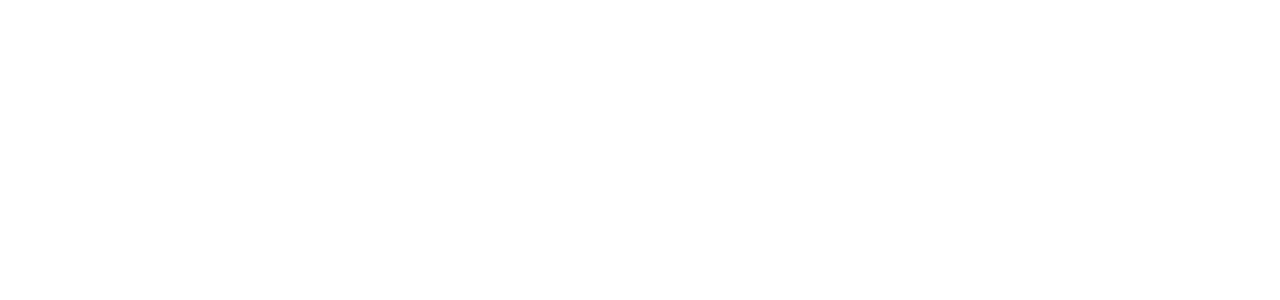
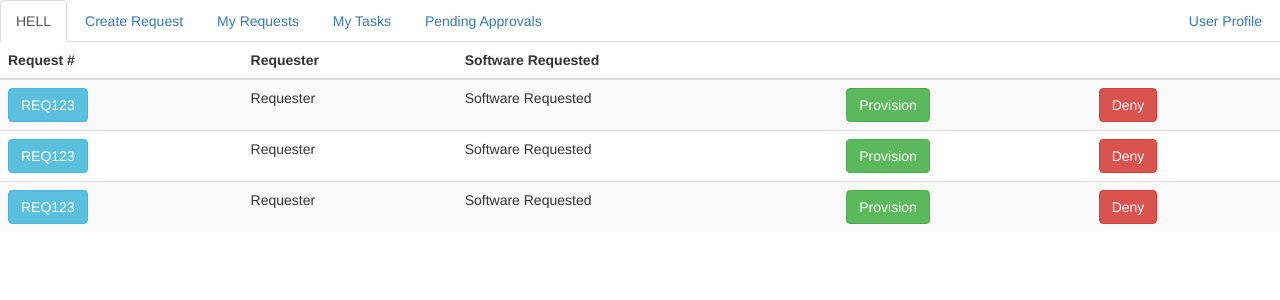
Before and after one commit to OmegaHelix/ENSE470, a PHP site: page /analysttasklist.php in a window 1280 px wide. Before the commit the part shown is empty. Shown: the top 300 px of the page. Run offline with PHP 8.4, Linux system fonts and the light colour scheme; some libraries are stand-ins or nearby versions.

Commit message:
added bootstrap, started analyst task list and form
started work on analyst task page.
Added html wrapper to footer and header files to work on table contents.
worked on form

```diff
--- a/source/frontend/pages/allusers/footer.php
+++ b/source/frontend/pages/allusers/footer.php
@@ -1,10 +1,11 @@
-<?
+<?php
 /**
  *
  * The footer file is to generate the contents of the footer of the document.
  *
- *
- *
  */
 
 ?>
+
+</body>
+</html>
--- a/source/frontend/pages/allusers/header.php
+++ b/source/frontend/pages/allusers/header.php
@@ -1,9 +1,32 @@
-<?
+<!DOCTYPE html>
+<html lang="en">
+<head>
+    <meta charset="UTF-8">
+    <meta name="viewport" content="width=device-width, initial-scale=1, shrink-to-fit=no">
+    <meta http-equiv="X-UA-Compatible" content="ie=edge">
+    <link rel="stylesheet" href="https://maxcdn.bootstrapcdn.com/bootstrap/3.3.7/css/bootstrap.min.css">
+    <link rel="stylesheet" href="https://cdnjs.cloudflare.com/ajax/libs/bootstrap-select/1.12.1/css/bootstrap-select.css" />
+    <script src="https://ajax.googleapis.com/ajax/libs/jquery/1.12.4/jquery.min.js"></script>
+    <script src="https://maxcdn.bootstrapcdn.com/bootstrap/3.3.7/js/bootstrap.min.js"></script>
+    <script src="https://cdnjs.cloudflare.com/ajax/libs/bootstrap-select/1.12.1/js/bootstrap-select.js"></script>
 
+
+ <title><?php echo $title;?></title>
+</head>
+<body>
+<ul class="nav nav-inverse nav-tabs">
+<!-- Implement PHP check to see whether logged in or not, as well as who they're logged in as. -->
+  <li role="presentation" class="active"><a href="#">HELL</a></li>
+  <li role="presentation"><a href="#">Create Request</a></li>
+  <li role="presentation"><a href="#">My Requests</a></li>
+  <li role="presentation"><a href="#">My Tasks</a></li>
+  <li role="presentation"><a href="#">Pending Approvals</a></li>
+  <li role="presentation" class= "pull-right"><a href="#">User Profile</a></li>
+</ul>
+<?php
 /**
  *
- * THhe header page is to provide a place to write the header-bar generation
+ * The header page is to provide a place to write the header-bar generation
  *
  */
-
 ?>
--- a/source/frontend/pages/analyst/analysttasklist.php
+++ b/source/frontend/pages/analyst/analysttasklist.php
@@ -1,8 +1,76 @@
-<?
-
+<?php
+$title = "My Tasks";
+require_once("../allusers/header.php");
 /**
  *
  * The analyst task list page is the page they'll see when they first click on the my tasks tab
  *
+ *
+ * for each software to provision, generate request#, requestor, software requested and accept/reject buttons
+ *
+ *
  */
 ?>
+ <table  class='table table-striped table-hover'>
+    <thead class= "thead thead-light">
+        <tr>
+            <th>Request #</th>
+            <th>Requester</th>
+            <th>Software Requested</th>
+            <th></th>
+            <th></th>
+        </tr>
+    </thead>
+    <tbody class= "tbody">
+        <tr>
+            <td>
+                <button href="" class = "btn btn-info">REQ123</button>
+            </td>
+            <td>Requester</td>
+            <td>Software Requested</td>
+            <td>
+                <button class= "btn btn-success">Provision</button>
+            </td>
+            <td>
+                <button class= "btn btn-danger">Deny</button>
+            </td>
+        </tr>
+        <tr>
+            <td>
+                <button href="" class = "btn btn-info">REQ123</button>
+            </td>
+            <td>Requester</td>
+            <td>Software Requested</td>
+            <td>
+                <button class= "btn btn-success">Provision</button>
+            </td>
+            <td>
+                <button class= "btn btn-danger">Deny</button>
+            </td>
+        </tr>
+        <tr>
+            <td>
+                <button href="" class = "btn btn-info">REQ123</button>
+            </td>
+            <td>Requester</td>
+            <td>Software Requested</td>
+            <td>
+                <button class= "btn btn-success">Provision</button>
+            </td>
+            <td>
+                <button class= "btn btn-danger">Deny</button>
+            </td>
+        </tr>
+    </tbody>
+ <?php
+ /**
+  *
+  * Insert database query call here for list of tasks.
+  * Resolve with for each loop to generate each task reqired.
+  *
+  *
+  *
+  */
+?>
+ </table>
+<?php require_once("../allusers/footer.php"); ?>
```
Also changed, not shown: source/frontend/pages/softwareuser/form.php (+22 -1 lines).
